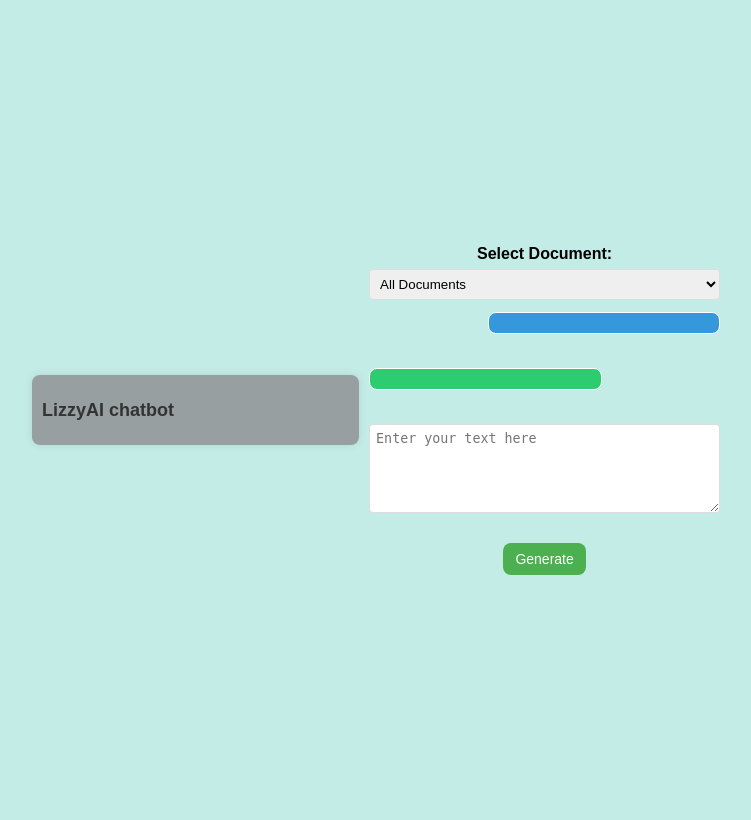
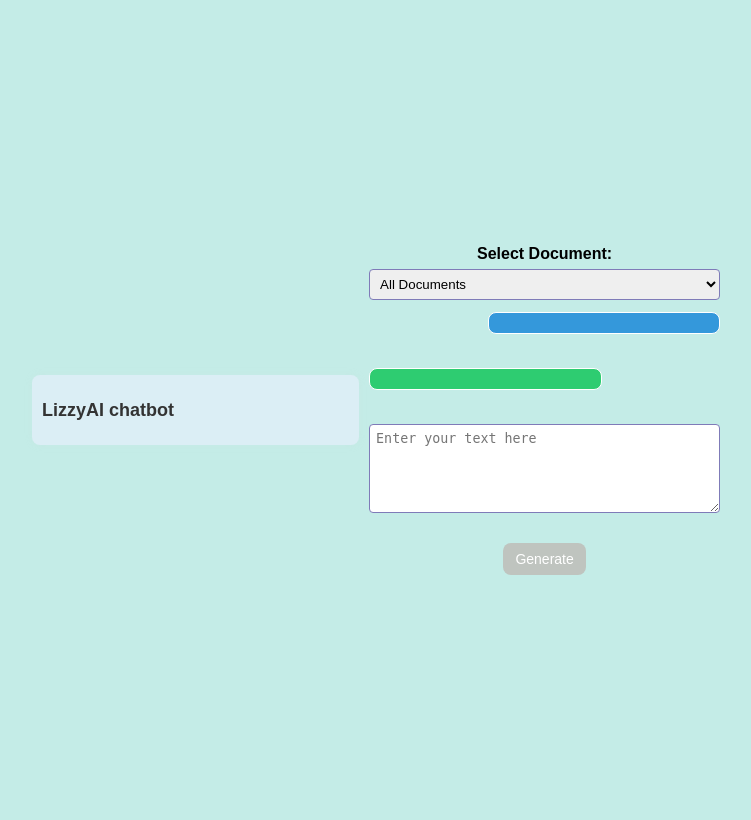
Before and after one commit to merronmuche/RAG_implementation_LizziAI, a Django app: page /contract_app/ in a window 1280 px wide. Shown: the whole page, without its empty margins (259-1010 px from the left). Run offline with Django 5.2, Linux system fonts and the light colour scheme; data that the repository does not hold is empty.

Commit message:
some color changes in css

```diff
--- a/contract_app/static/contract_app/styles.css
+++ b/contract_app/static/contract_app/styles.css
@@ -15,10 +15,10 @@ body {
 .container {
     width: 40%; /* Adjusted container width */
     height: auto; /* Set height to auto */
-    background-color: hsl(187, 4%, 61%);
+    background-color: hsl(197, 58%, 91%);
     padding: 10px;
     border-radius: 8px;
-    box-shadow: 0 0 8px rgba(0, 0, 0, 0.1);
+    box-shadow: 0 0 8px rgba(215, 219, 219, 0.1);
 }
 
 h2 {
@@ -42,7 +42,7 @@ select, textarea {
     width: 100%;
     padding: 6px;
     margin-bottom: 12px;
-    border: 1px solid #ddd;
+    border: 1px solid #7f7bb8;
     border-radius: 4px;
     box-sizing: border-box;
 }
@@ -70,7 +70,7 @@ select, textarea {
 }
 
 input[type="submit"] {
-    background-color: #4caf50;
+    background-color: #bfc4bf;
     color: #fff;
     padding: 8px 12px;
     border: none;
```
